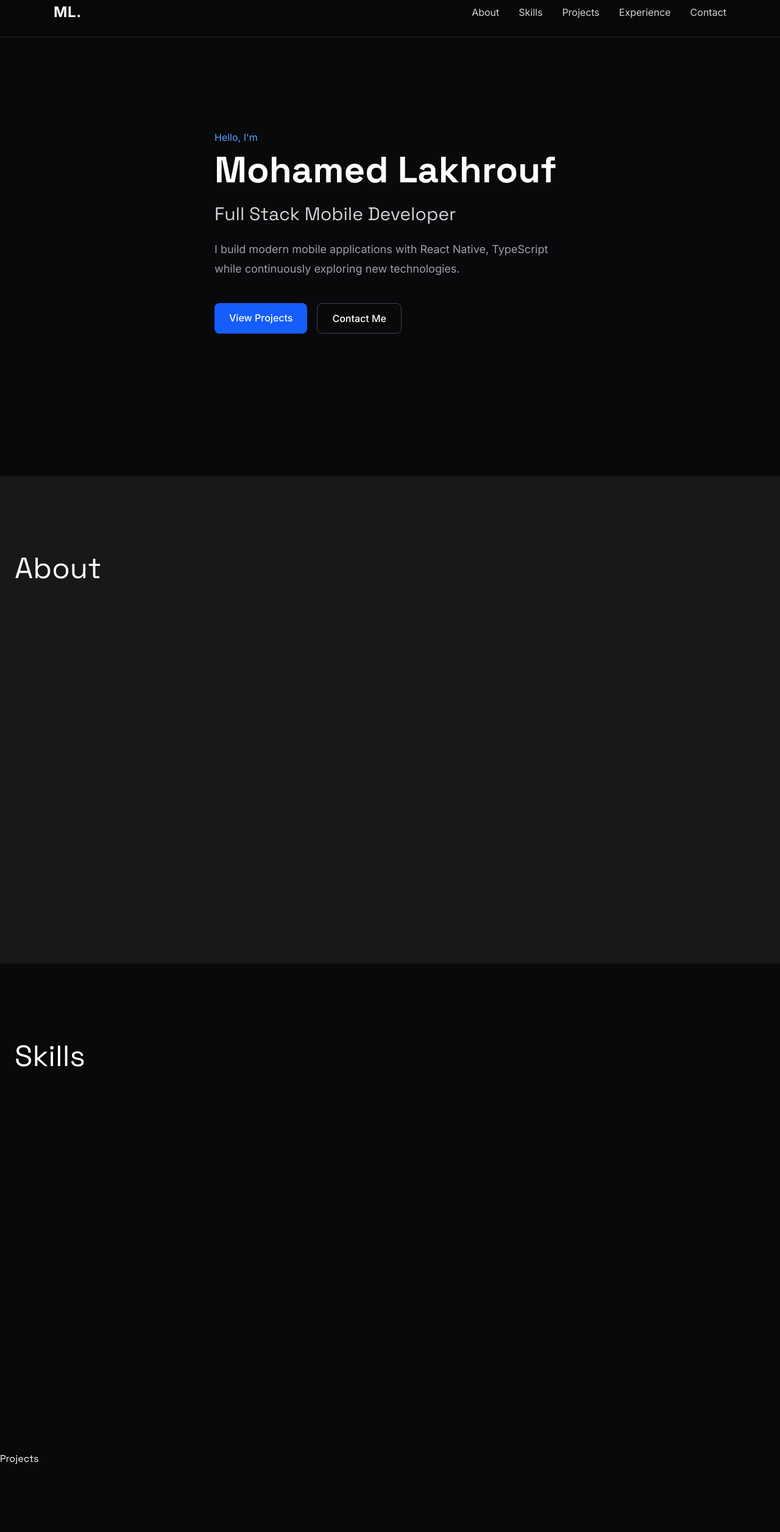
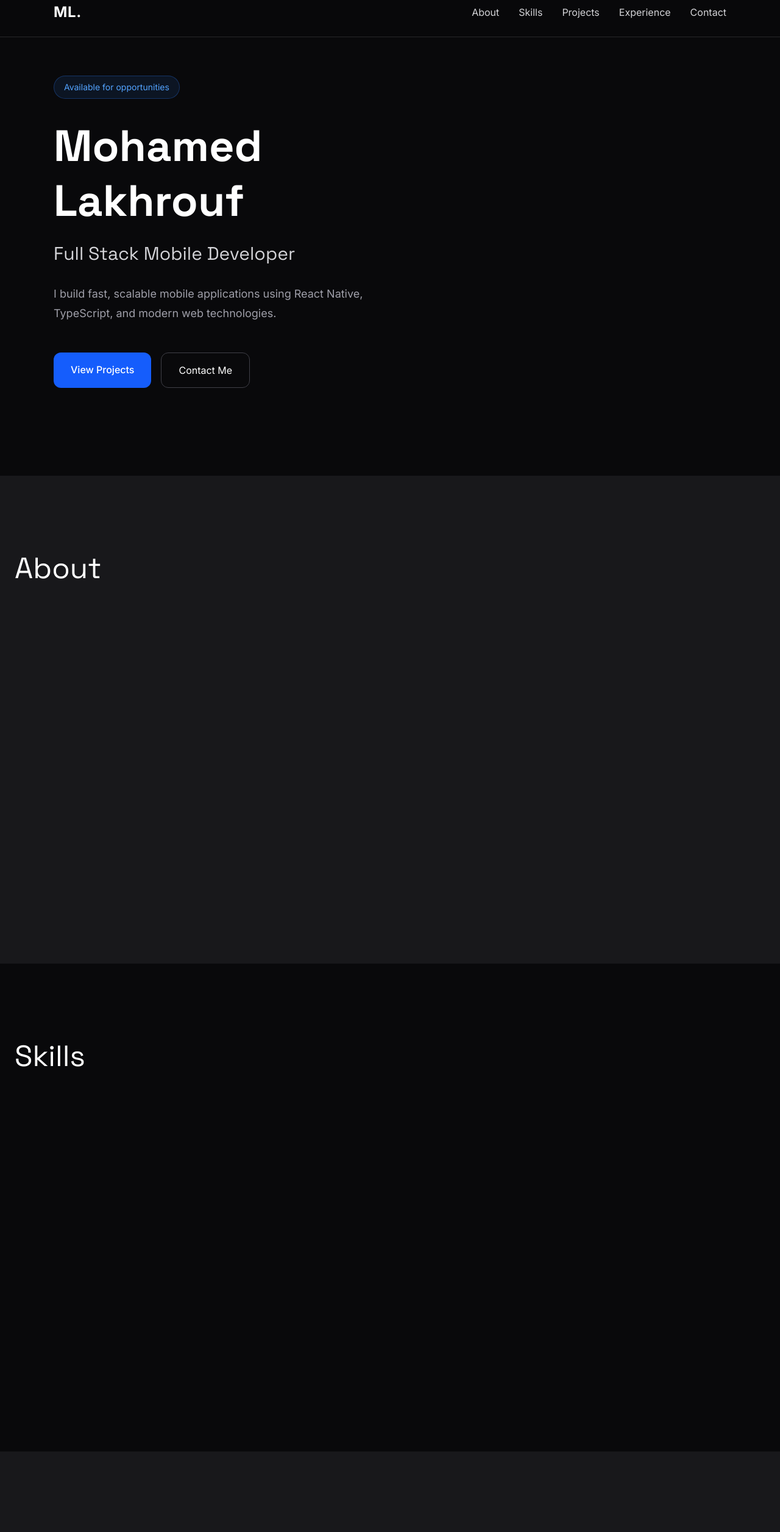
Before and after one commit to SUITSHIMED/portfolio-v2, a React (Vite) app: page / in a window 1280 px wide. Shown: the part 20-2532 px from the top of the page at 61% size. Built offline with nearby package versions, Linux system fonts and the light colour scheme.

Commit message:
added ui container

```diff
--- /dev/null
+++ b/src/components/ui/Container.tsx
@@ -0,0 +1,15 @@
+import type { ReactNode } from "react";
+
+interface ContainerProps {
+  children: ReactNode;
+}
+
+function Container({ children }: ContainerProps) {
+  return (
+    <div className="mx-auto w-full max-w-6xl px-6">
+      {children}
+    </div>
+  );
+}
+
+export default Container;
--- a/src/sections/Experience/Experience.tsx
+++ b/src/sections/Experience/Experience.tsx
@@ -1,8 +1,8 @@
 function Experience() {
   return (
-     <section
+    <section
       id="experience"
-      className="min-h-screen bg-zinc-920 px-6 py-32"
+      className="min-h-screen bg-zinc-950 px-6 py-32"
     >
       <h2 className="text-5xl font-heading">
         Experience
--- a/src/sections/Hero/Hero.tsx
+++ b/src/sections/Hero/Hero.tsx
@@ -1,48 +1,50 @@
+import Container from "@/components/ui/Container";
 function Hero() {
   return (
     <section
   id="hero"
-      className="flex min-h-screen items-center bg-zinc-950 px-6"
+  className="flex min-h-screen items-center bg-zinc-950"
 >
-      <div className="mx-auto max-w-6xl">
+  <Container>
 
-        <p className="mb-3 text-blue-400">
-          Hello, I'm
-        </p>
+    <span className="inline-block rounded-full border border-blue-500/30 bg-blue-500/10 px-4 py-2 text-sm text-blue-400">
+      Available for opportunities
+    </span>
 
-        <h1 className="mb-6 font-heading text-6xl font-bold">
-          Mohamed Lakhrouf
+    <h1 className="mt-8 font-heading text-6xl font-bold leading-tight md:text-7xl">
+      Mohamed
+      <br />
+      Lakhrouf
     </h1>
 
-        <h2 className="mb-6 text-3xl text-zinc-300">
+    <h2 className="mt-6 text-2xl text-zinc-300 md:text-3xl">
       Full Stack Mobile Developer
     </h2>
 
-        <p className="mb-10 max-w-xl text-lg leading-8 text-zinc-400">
-          I build modern mobile applications with React Native,
-          TypeScript while continuously exploring new
-          technologies.
+    <p className="mt-8 max-w-xl text-lg leading-8 text-zinc-400">
+      I build fast, scalable mobile applications using React Native,
+      TypeScript, and modern web technologies.
     </p>
 
-        <div className="flex gap-4">
+    <div className="mt-12 flex flex-wrap gap-4">
 
       <a
         href="#projects"
-            className="rounded-lg bg-blue-600 px-6 py-3 font-medium text-white transition hover:bg-blue-500"
+        className="rounded-xl bg-blue-600 px-7 py-4 font-medium transition hover:bg-blue-500"
       >
         View Projects
       </a>
 
       <a
         href="#contact"
-            className="rounded-lg border border-zinc-700 px-6 py-3 font-medium transition hover:border-white"
+        className="rounded-xl border border-zinc-700 px-7 py-4 transition hover:border-white"
       >
         Contact Me
       </a>
 
     </div>
 
-      </div>
+  </Container>
 </section>
   );
 }
--- a/src/sections/Projects/Projects.tsx
+++ b/src/sections/Projects/Projects.tsx
@@ -1,7 +1,12 @@
 function Projects() {
   return (
-    <section id="projects">
-      <h2>Projects</h2>
+    <section
+      id="projects"
+      className="min-h-screen bg-zinc-900 px-6 py-32"
+    >
+      <h2 className="text-5xl font-heading">
+        Projects
+      </h2>
     </section>
   );
 }
--- a/src/sections/Skills/Skills.tsx
+++ b/src/sections/Skills/Skills.tsx
@@ -1,8 +1,8 @@
 function Skills() {
   return (
-     <section
+    <section
       id="skills"
-      className="min-h-screen bg-zinc-940 px-6 py-32"
+      className="min-h-screen bg-zinc-950 px-6 py-32"
     >
       <h2 className="text-5xl font-heading">
         Skills
```
Lines whose indentation alone changed are shown as unchanged.
